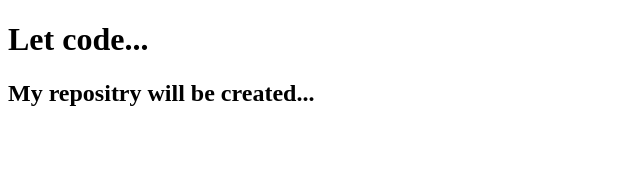
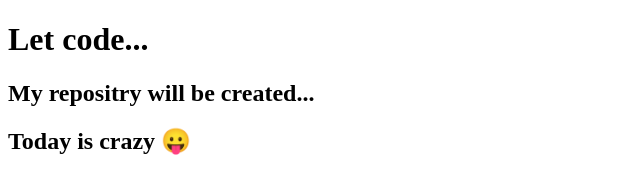
Before and after one commit to WinikeCuamba/WinikeCuamba, a plain HTML site: page index.html in a window 1280 px wide. Shown: the whole page, without its empty margins (0-640 px from the left). Drawn offline with Linux system fonts and the light colour scheme.

Commit message:
fix: the repositiry is crazy

```diff
--- a/index.html
+++ b/index.html
@@ -8,5 +8,6 @@
 <body>
     <h1>Let code...</h1>
     <h2> My repositry will be created...</h2>
+    <h2>Today is crazy 😛</h2>
 </body>
 </html>
```
